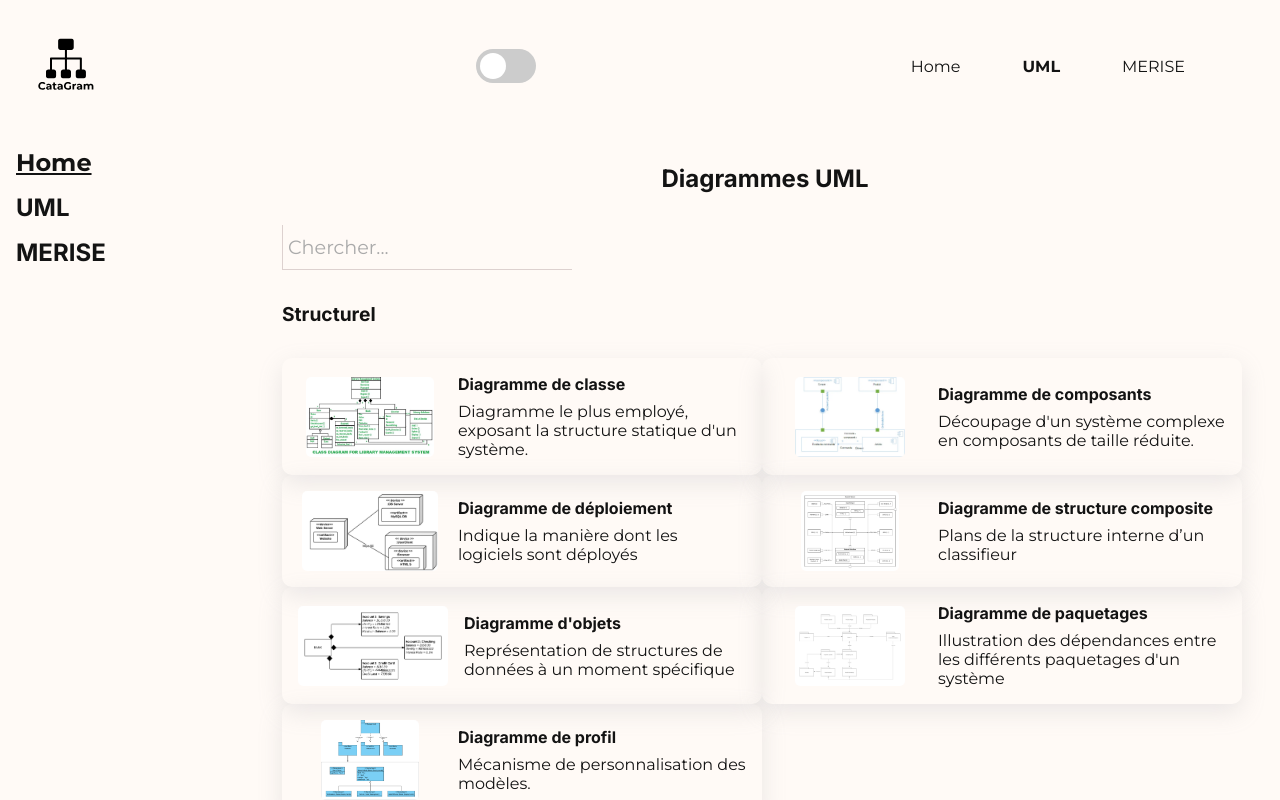
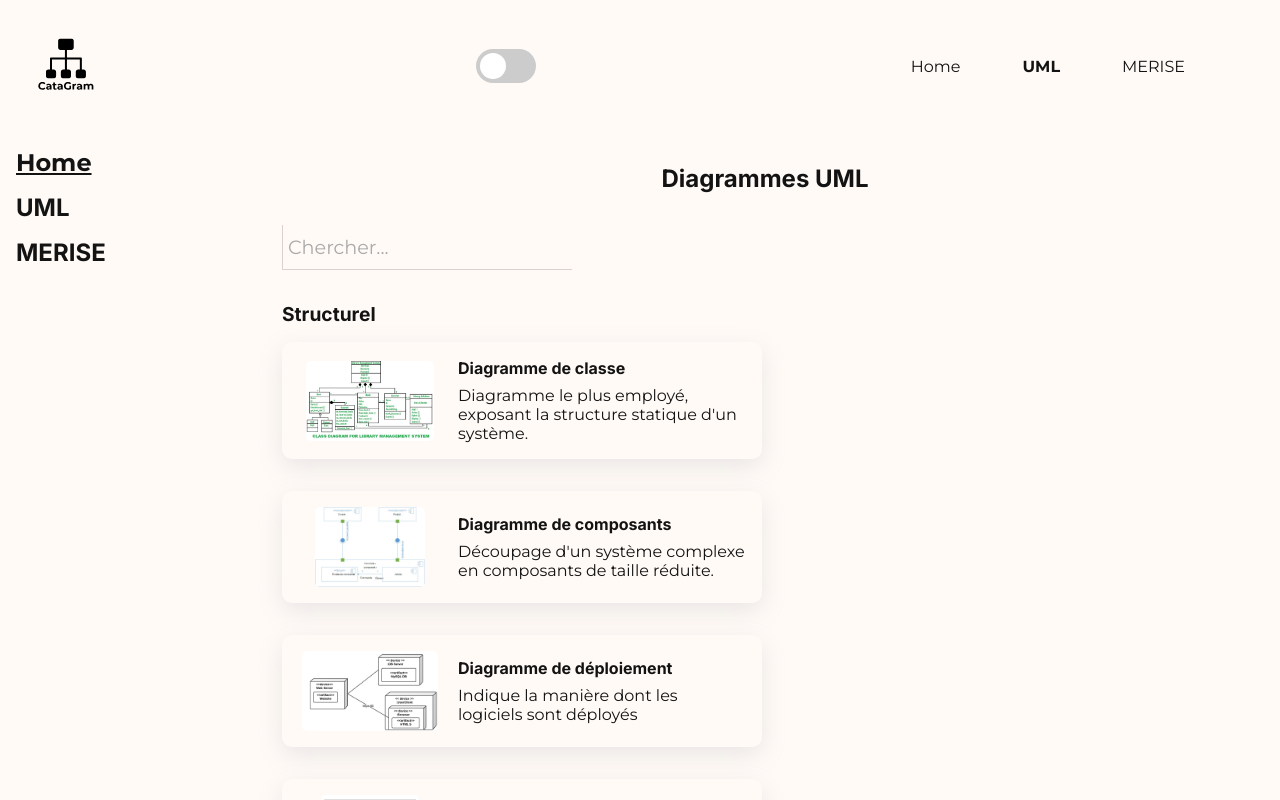
Before and after one commit to 2023-cda-alt-devops-p4/catagram_Pierre_Fraisse, an Angular app in the folder catagram_frontend/: page /uml in a window 1280 px wide. Shown: the top 800 px of the page. Built offline with nearby package versions, Linux system fonts and the light colour scheme.

Commit message:
fix(page): gap between cards
updated gap between components

```diff
--- a/catagram_frontend/src/app/pages/diagram-page/diagram-page.component.css
+++ b/catagram_frontend/src/app/pages/diagram-page/diagram-page.component.css
@@ -23,6 +23,7 @@ app-search-bar {
 .cards-type-container {
     display: flex;
     flex-wrap: wrap;
+    gap: 1rem;
 }
 
 .card-container {
@@ -42,7 +43,7 @@ h3 {
 }
 
 @media(min-width: 769px) {
-    .cards-container {
+    .cards-type-container {
         gap: 2rem;
     }
 }
```
